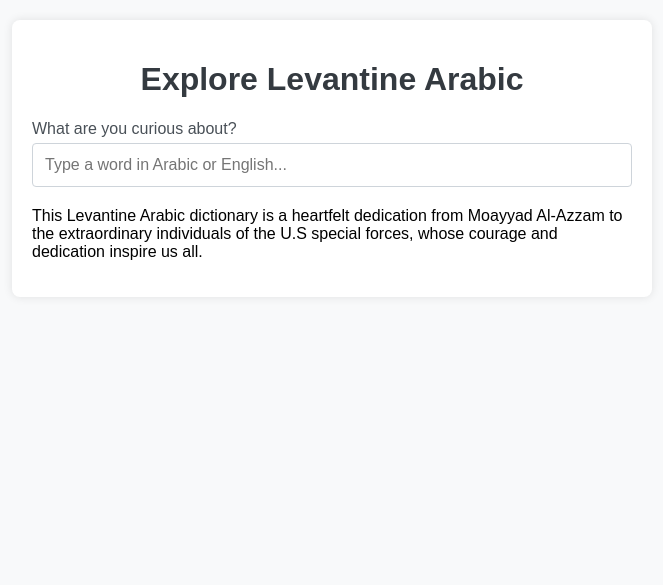
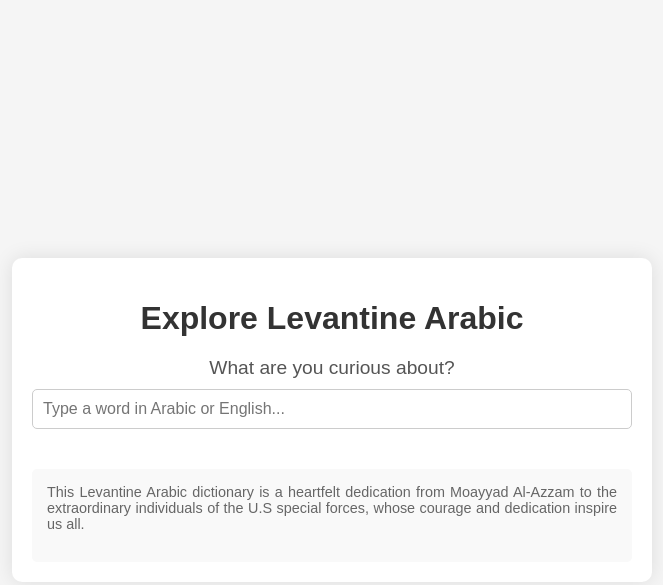
Before and after one commit to moayyadsaleh/Levantine-Dictionary, a plain HTML site: page index.html in a window 1280 px wide. Shown: the whole page, without its empty margins (308-971 px from the left). Drawn offline with Linux system fonts and the light colour scheme.

Commit message:
Add more words

```diff
--- a/data.json
+++ b/data.json
@@ -801,9 +801,5 @@
         "Commission": "عمولة",
         "SSN": "رقم الضمان الاجتماعي"
 
-
-
-
-
     }
 }
--- a/index.html
+++ b/index.html
@@ -22,8 +22,9 @@
 
       <div id="dedication">
         <p>
-            <p>This Levantine Arabic dictionary is a heartfelt dedication from Moayyad Al-Azzam to the extraordinary individuals of the U.S special forces, whose courage and dedication inspire us all.</p>
-
+          This Levantine Arabic dictionary is a heartfelt dedication from
+          Moayyad Al-Azzam to the extraordinary individuals of the U.S special
+          forces, whose courage and dedication inspire us all.
         </p>
       </div>
     </div>
--- a/styles.css
+++ b/styles.css
@@ -1,57 +1,66 @@
 body {
   font-family: "Arial", sans-serif;
+  background-color: #f5f5f5;
   margin: 0;
-  padding: 0;
-  background-color: #f8f9fa;
+  padding: 20px;
+  display: flex;
+  flex-direction: column;
+  align-items: center;
+  justify-content: center;
+  height: 100vh;
 }
 
 #app {
   max-width: 600px;
-  margin: 20px auto;
+  width: 100%;
+  background-color: #fff;
+  border-radius: 10px;
+  box-shadow: 0 0 20px rgba(0, 0, 0, 0.1);
   padding: 20px;
-  background-color: #fff;
-  box-shadow: 0 0 10px rgba(0, 0, 0, 0.1);
-  border-radius: 8px;
-  transition: box-shadow 0.3s ease, background-color 0.3s ease;
-}
-
-#app:hover {
-  box-shadow: 0 0 20px rgba(0, 0, 0, 0.2);
+  text-align: center;
 }
 
 h1 {
-  color: #343a40;
-  text-align: center;
+  color: #333;
+  font-size: 2em;
+  margin-bottom: 20px;
 }
 
 label {
   display: block;
-  margin-top: 10px;
-  font-size: 16px;
-  color: #495057;
+  margin-bottom: 10px;
+  color: #555;
+  font-size: 1.2em;
 }
 
 #searchInput {
   width: 100%;
-  padding: 12px;
-  font-size: 16px;
-  margin-top: 5px;
+  padding: 10px;
+  font-size: 1em;
+  border: 1px solid #ccc;
+  border-radius: 5px;
+  margin-bottom: 20px;
   box-sizing: border-box;
-  border: 1px solid #ced4da;
-  border-radius: 4px;
-  transition: border-color 0.3s ease, box-shadow 0.3s ease;
-}
-
-#searchInput:hover {
-  border-color: #007bff;
 }
 
 #results {
-  margin-top: 20px;
+  text-align: left;
+  margin-bottom: 20px;
 }
 
-@media (max-width: 480px) {
-  #app {
-    padding: 10px;
-  }
+#dedication {
+  background-color: #f9f9f9;
+  border-radius: 5px;
+  padding: 15px;
+  text-align: justify;
 }
+
+#dedication p {
+  color: #666;
+  font-size: 0.9em;
+  margin: 0;
+}
+
+#dedication p:first-child {
+  margin-bottom: 15px;
+}
```
